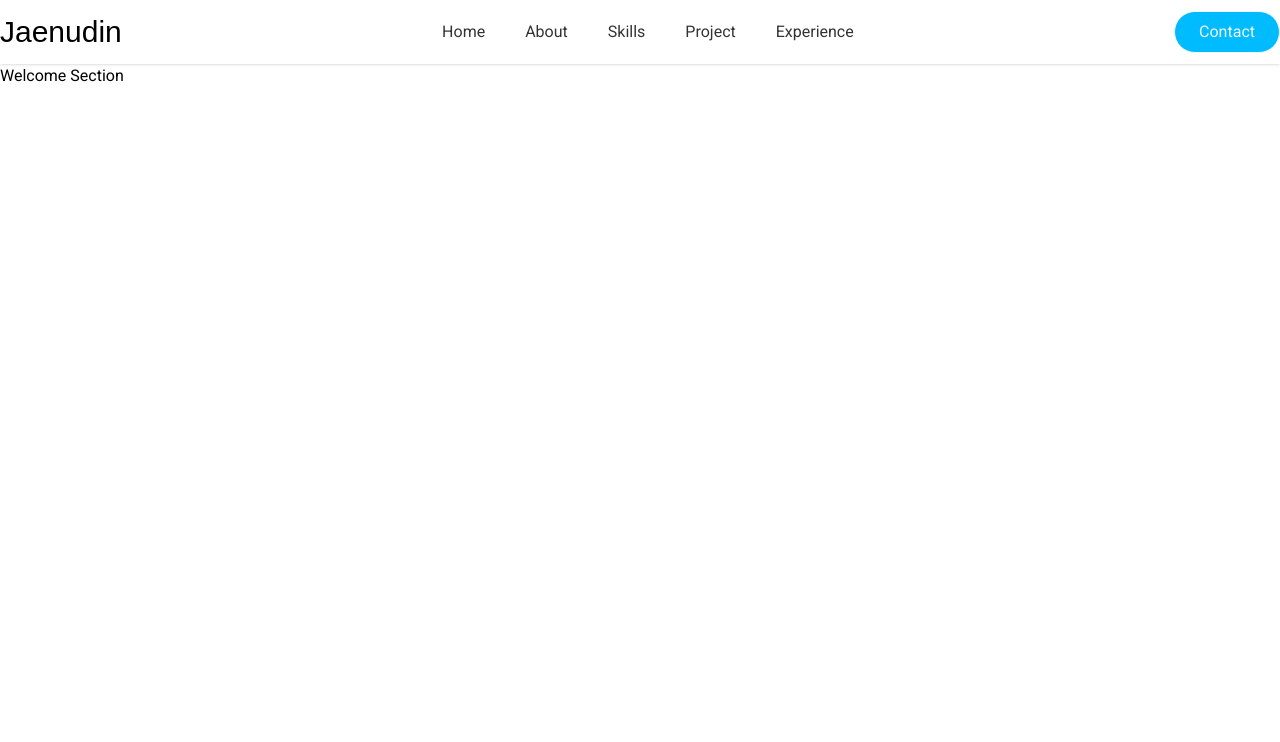
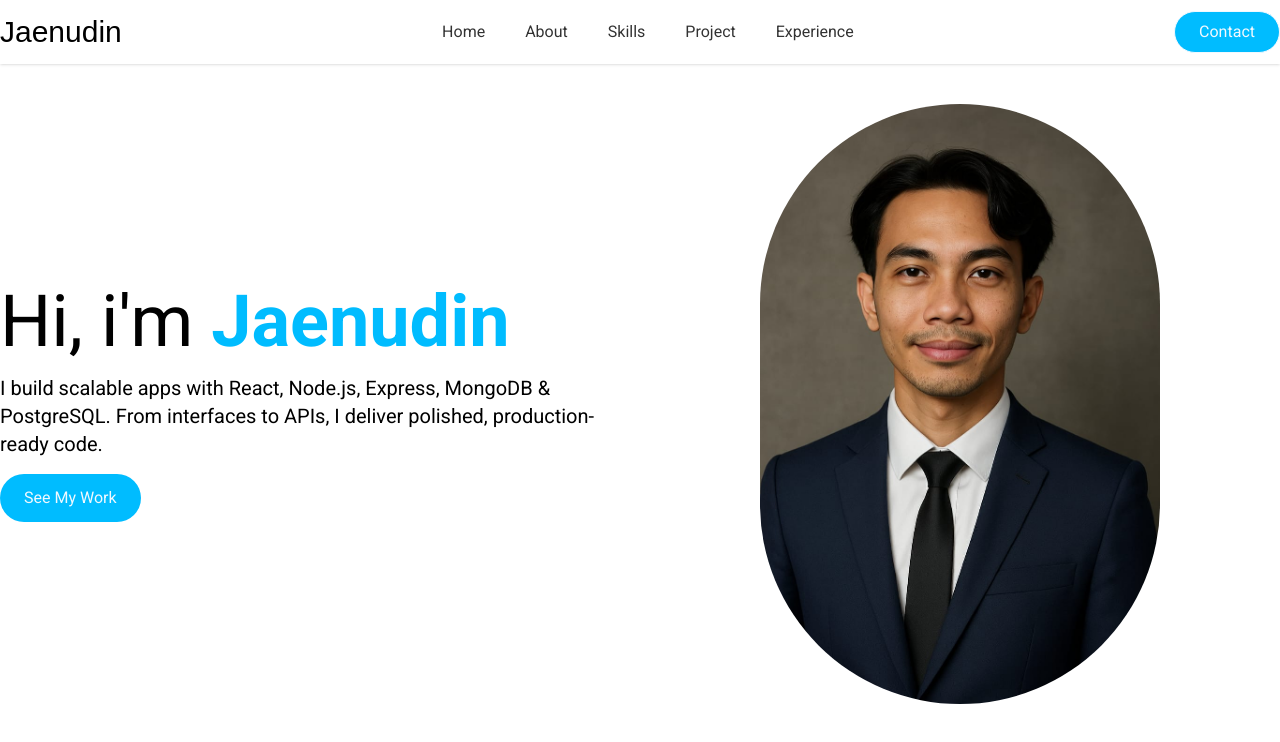
Before and after one commit to jaenudincollege/porto-web, a Next.js app: page / in a window 1280 px wide. Shown: the top 742 px of the page. Built offline with nearby package versions, Linux system fonts and the light colour scheme; a web font is replaced by a local one.

Commit message:
Creating hero section

```diff
--- /dev/null
+++ b/app/_components/hero.tsx
@@ -0,0 +1,42 @@
+import Image from "next/image";
+import Link from "next/link";
+import myImg from "@/public/jaenudin.jpeg";
+
+const HeroSection = () => {
+  return (
+    <section className="mt-10">
+      <div className="mx-auto grid max-w-7xl grid-cols-1 grid-rows-2 justify-items-center gap-y-8 px-4 md:grid md:grid-cols-2 lg:px-0">
+        <div className="row-start-2 row-end-2 place-items-center justify-items-center space-y-4 md:row-start-1 md:justify-items-start md:self-center">
+          <h1 className="text-4xl md:text-5xl lg:text-7xl">
+            Hi, i'm{" "}
+            <span className="font-bold text-sky-400 hover:text-sky-700">
+              Jaenudin
+            </span>
+          </h1>
+
+          <div className="text-center text-lg md:text-left lg:text-xl">
+            <p>
+              I build scalable apps with React, Node.js, Express, MongoDB &
+              PostgreSQL. From interfaces to APIs, I deliver polished,
+              production-ready code.
+            </p>
+          </div>
+
+          <Link
+            href="/project"
+            className="cta inline-block rounded-full px-6 py-3"
+          >
+            See My Work
+          </Link>
+        </div>
+        <Image
+          src={myImg}
+          alt="Jaenudin Firdaus"
+          className="w-[300px] rounded-full md:w-[350px] lg:w-[400px]"
+        />
+      </div>
+    </section>
+  );
+};
+
+export default HeroSection;
--- a/app/globals.css
+++ b/app/globals.css
@@ -2,6 +2,6 @@
 
 @layer components {
   .cta {
-    @apply bg-sky-400 text-sky-50 hover:bg-sky-500;
+    @apply bg-sky-400 text-sky-50 hover:bg-sky-500 hover:text-white;
   }
 }
--- a/app/page.tsx
+++ b/app/page.tsx
@@ -1,3 +1,9 @@
+import HeroSection from "./_components/hero";
+
 export default function Home() {
-  return <h1>Welcome Section</h1>;
+  return (
+    <>
+      <HeroSection />
+    </>
+  );
 }
```
Also changed, not shown: public/jaenudin.jpeg (added).
